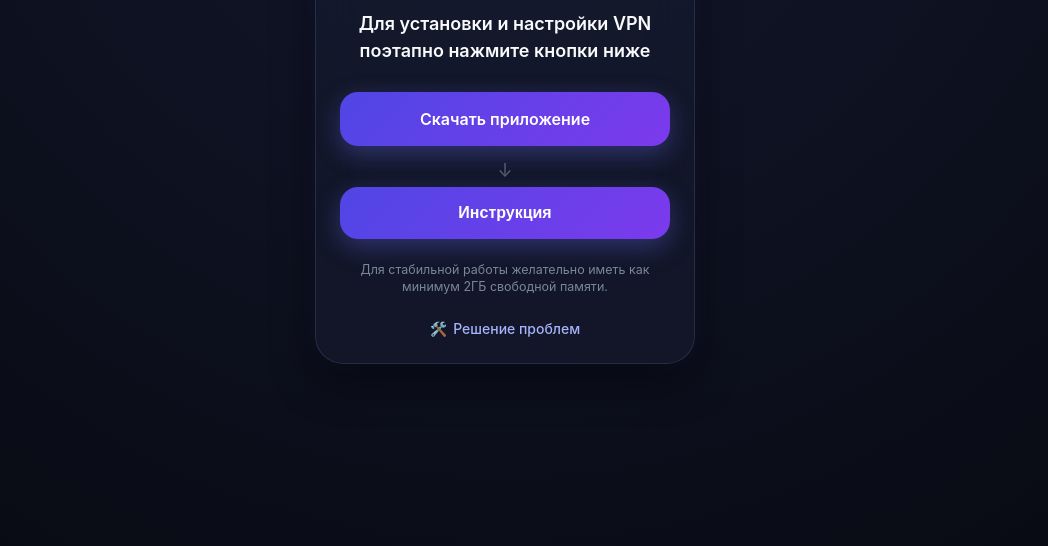
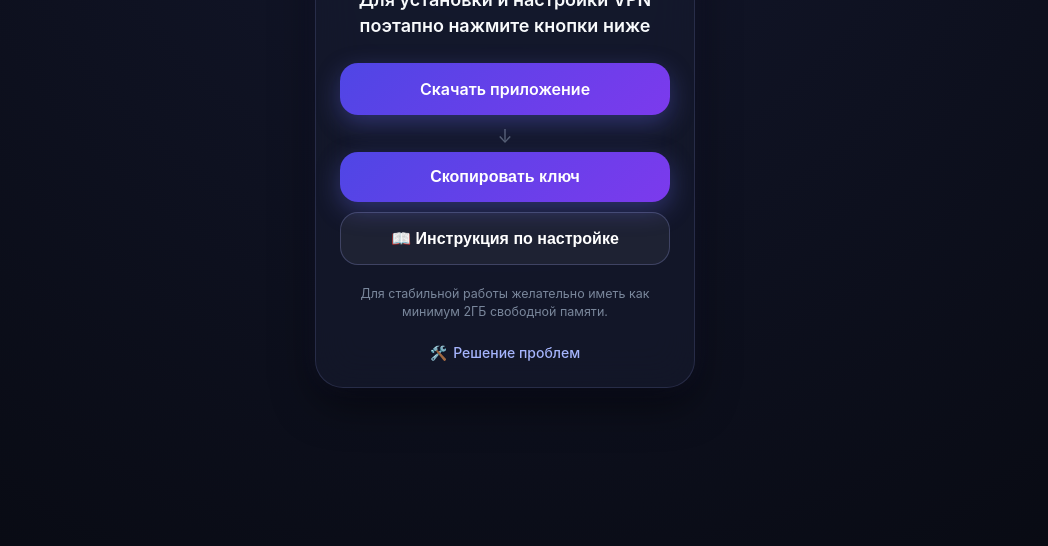
Before and after one commit to sstarov171-ai/velunvpn, a plain HTML site: page index.html in a window 1280 px wide. Shown: the part 254-800 px from the top of the page, without its empty margins (135-1183 px from the left). Drawn offline with Linux system fonts and the light colour scheme.

Commit message:
Add files via upload

```diff
--- a/index.html
+++ b/index.html
@@ -39,7 +39,7 @@
             overflow-x: hidden;
         }
 
-        /* Фоновое лунное свечение */
+        /* Лунное свечение */
         .glow-effect {
             position: absolute;
             top: 15%;
@@ -89,7 +89,7 @@
             font-size: 18px;
             font-weight: 600;
             line-height: 1.45;
-            margin: 0 0 28px 0;
+            margin: 0 0 24px 0;
             color: var(--text-primary);
         }
 
@@ -102,7 +102,7 @@
             color: var(--btn-text);
             border: none;
             border-radius: 18px;
-            padding: 17px;
+            padding: 16px;
             font-size: 16px;
             font-weight: 600;
             cursor: pointer;
@@ -116,8 +116,19 @@
             box-shadow: 0 4px 12px var(--accent-glow);
         }
 
+        .btn-outline {
+            background: rgba(255, 255, 255, 0.05);
+            border: 1px solid rgba(138, 147, 212, 0.3);
+            box-shadow: none;
+            margin-top: 10px;
+        }
+
+        .btn-outline:active {
+            background: rgba(255, 255, 255, 0.1);
+        }
+
         .arrow {
-            margin: 10px 0;
+            margin: 8px 0;
             font-size: 18px;
             color: var(--text-secondary);
             opacity: 0.5;
@@ -126,13 +137,13 @@
 
         @keyframes bounce {
             0%, 100% { transform: translateY(0); }
-            50% { transform: translateY(4px); }
+            50% { transform: translateY(3px); }
         }
 
         .hint-text {
             font-size: 12.5px;
             color: var(--text-secondary);
-            margin: 22px 0 10px 0;
+            margin: 20px 0 10px 0;
             line-height: 1.4;
             opacity: 0.8;
         }
@@ -149,11 +160,6 @@
             display: inline-flex;
             align-items: center;
             gap: 6px;
-            transition: color 0.2s;
-        }
-
-        .support-btn:active {
-            color: #ffffff;
         }
     </style>
 </head>
@@ -173,6 +179,9 @@
 
         <button id="action-btn-2" class="btn">Настроить</button>
 
+        <!-- Дополнительная кнопка инструкции для ПК (скрыта по умолчанию) -->
+        <button id="guide-btn" class="btn btn-outline" style="display: none;">📖 Инструкция по настройке</button>
+
         <div class="hint-text">Для стабильной работы желательно иметь как минимум 2ГБ свободной памяти.</div>
 
         <a href="https://t.me/VelunVPN_SUPPORT" class="support-btn" target="_blank">
@@ -181,6 +190,11 @@
     </div>
 
     <script>
+        // =========================================================================
+        // 📌 ВСТАВЬ СЮДА ССЫЛКУ НА СТАТЬЮ С ИНСТРУКЦИЕЙ ДЛЯ WINDOWS (Telegraph / Notion):
+        const WINDOWS_GUIDE_URL = "https://telegra.ph/VelunVPN-Windows-Setup-01-01";
+        // =========================================================================
+
         const tg = window.Telegram?.WebApp;
         if (tg) {
             tg.expand();
@@ -190,7 +204,6 @@
         const urlParams = new URLSearchParams(window.location.search);
         let subLink = urlParams.get('sub') || "";
 
-        // Определение платформы
         const ua = navigator.userAgent || navigator.vendor || window.opera;
         const isIOS = /iPad|iPhone|iPod/.test(ua) && !window.MSStream;
         const isAndroid = /android/i.test(ua);
@@ -198,6 +211,7 @@
 
         const btn1 = document.getElementById('action-btn-1');
         const btn2 = document.getElementById('action-btn-2');
+        const guideBtn = document.getElementById('guide-btn');
 
         function triggerHaptic() {
             if (tg && tg.HapticFeedback) {
@@ -206,7 +220,7 @@
         }
 
         if (isIOS) {
-            // iOS: App Store (Incy) + диплинк импорта
+            // iOS: App Store (Incy) + диплинк
             btn1.onclick = () => {
                 triggerHaptic();
                 if (tg && tg.openLink) {
@@ -222,7 +236,7 @@
             };
 
         } else if (isAndroid) {
-            // Android: Google Play (Incy) + диплинк импорта
+            // Android: Google Play (Incy) + диплинк
             btn1.onclick = () => {
                 triggerHaptic();
                 if (tg && tg.openLink) {
@@ -238,7 +252,7 @@
             };
 
         } else if (isMac) {
-            // macOS: FoXray + копирование ключа
+            // Mac: FoXray + копирование ключа
             btn1.onclick = () => {
                 triggerHaptic();
                 if (tg && tg.openLink) {
@@ -262,22 +276,33 @@
 
         } else {
             // Windows / Desktop:
-            // 1 кнопка: Скачивание локального архива (вызывает системное окно TG "offers you download")
-            btn1.href = "./v2rayN.zip";
-            btn1.setAttribute("download", "v2rayN.zip");
+            // 1. Кнопка скачивания архива с твоего репозитория GitHub
+            btn1.href = "https://github.com/sstarov171-ai/velunvpn/releases/download/1.0/v2rayN.zip";
             btn1.onclick = () => {
                 triggerHaptic();
             };
 
-            // 2 кнопка: Инструкция по настройке
-            btn2.innerText = "Инструкция";
+            // 2. Кнопка копирования ключа
+            btn2.innerText = "Скопировать ключ";
             btn2.onclick = () => {
                 triggerHaptic();
-                const guideUrl = "https://telegra.ph/VelunVPN-Windows-Setup-01-01"; // Замени на свою ссылку
+                navigator.clipboard.writeText(subLink).then(() => {
+                    if (tg && tg.showAlert) {
+                        tg.showAlert("Ключ скопирован! Вставьте его в v2rayN ✨");
+                    } else {
+                        alert("Ключ скопирован! Вставьте его в v2rayN ✨");
+                    }
+                });
+            };
+
+            // 3. Отдельная кнопка с инструкцией
+            guideBtn.style.display = "flex";
+            guideBtn.onclick = () => {
+                triggerHaptic();
                 if (tg && tg.openLink) {
-                    tg.openLink(guideUrl);
+                    tg.openLink(WINDOWS_GUIDE_URL);
                 } else {
-                    window.open(guideUrl, "_blank");
+                    window.open(WINDOWS_GUIDE_URL, "_blank");
                 }
             };
         }
```
